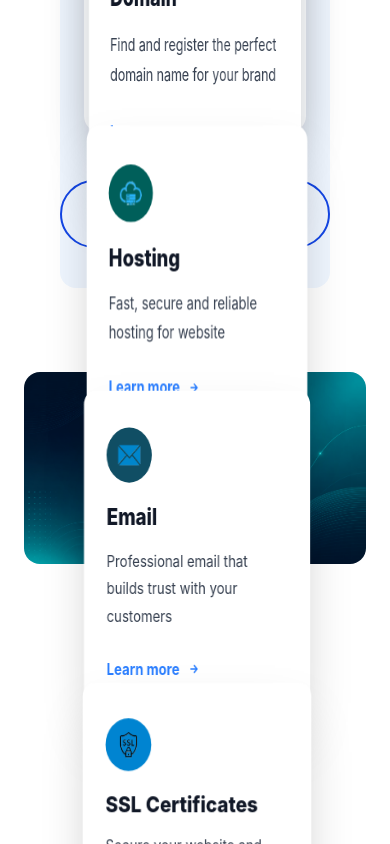
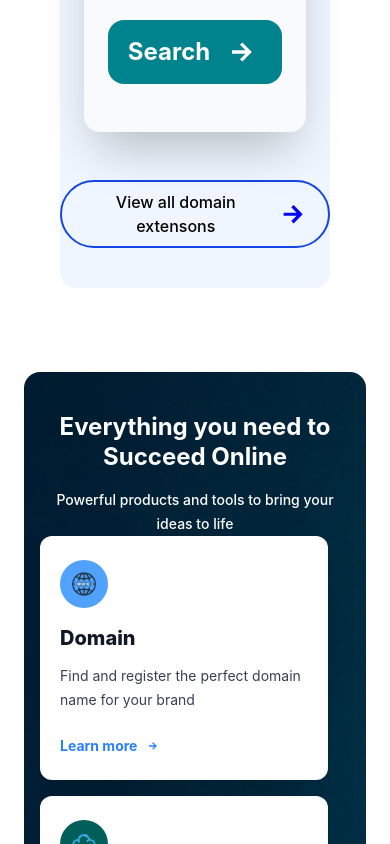
Before and after one commit to PraptiH/DomanBD, a React (Vite) app: page / in a window 390 px wide. Shown: the part 2820-3664 px from the top of the page. Built offline with nearby package versions, Linux system fonts and the light colour scheme.

Commit message:
Make the Service section responsive

```diff
--- a/src/Components/ServiceSection/ServiceSection.tsx
+++ b/src/Components/ServiceSection/ServiceSection.tsx
@@ -50,29 +50,24 @@ function ServiceSection() {
     ]
 
     return (
-        <>
-            <div className='relative p-6 '>
+        <div className='p-6'>
+            <div className='relative overflow-hidden rounded-2xl min-h-350 sm:min-h-300 md:min-h-245 lg:min-h-0'>
+                <img className='absolute inset-0 h-full w-full object-cover' src={bgImg} alt="" />
 
-                <img className=' w-full rounded-2xl' src={bgImg} alt="" />
-
-
-                <div className='absolute inset-0 flex items-center px-6 '>
-
-                    <div className=' w-full space-y-12 '>
-
-                        <div className='space-y-5 text-white text-center lg:-translate-y-4'>
-                            <h2 className='text-4xl font-bold leading-tight md:text-5xl'>Everything you need to Succeed Online</h2>
-                            <p className='text-lg font-medium leading-8 md:text-xl'>Powerful products and tools to bring your ideas to life</p>
+                <div className='relative z-10 flex h-full flex-col items-center justify-center px-4 py-10 sm:px-6 md:px-8 lg:px-6 lg:space-y-12'>
+                    <div className='space-y-4 text-center text-white sm:space-y-5'>
+                        <h2 className='text-2xl font-bold leading-tight sm:text-3xl lg:text-4xl'>Everything you need to Succeed Online</h2>
+                        <p className='text-sm font-medium leading-6 sm:text-base sm:leading-7 lg:text-lg lg:leading-8'>Powerful products and tools to bring your ideas to life</p>
                     </div>
 
-                        <div className='flex flex-wrap justify-center'>
+                    <div className='flex flex-wrap justify-center gap-4 sm:gap-5'>
                         {
-                                services.map((service, index) =>
-                                    <ServicesCard key={service.title} service={service} index={index} />)
+                            services.map((service,index) =>
+                                <ServicesCard key={service.title} service={service} index={index}  />)
                         }
                     </div>
 
-                        <button className="flex items-center mx-auto gap-3 rounded-full bg-white px-6 py-3 font-medium text-teal-900 cursor-pointer">
+                    <button className="mt-4 flex items-center gap-3 rounded-full bg-white px-5 py-3 text-sm font-medium text-teal-900 cursor-pointer sm:px-6 sm:text-base lg:mt-0">
                         Explore all services
                         <svg xmlns="http://www.w3.org/2000/svg"
                             fill="currentColor" viewBox="0 0 24 24" color="teal"
@@ -83,7 +78,6 @@ function ServiceSection() {
                 </div>
             </div>
         </div>
-        </>
     )
 }
 
--- a/src/Components/ServiceSection/ServicesCard.tsx
+++ b/src/Components/ServiceSection/ServicesCard.tsx
@@ -11,18 +11,19 @@ type ServiceCardprops = {
 
 function ServicesCard({ service, index }: ServiceCardprops) {
     const positionClasses = [
-        "scale-125 rotate-y-45",
-        "scale-120 rotate-y-40",
-        "scale-115 rotate-y-35",
-        "scale-110 rotate-y-30",
-        "scale-105  rotate-y-25",
+        "lg:scale-125 lg:rotate-y-45",
+        "lg:scale-120 lg:rotate-y-40",
+        "lg:scale-115 lg:rotate-y-35",
+        "lg:scale-110 lg:rotate-y-30",
+        "lg:scale-105 lg:rotate-y-25",
     ];
 
     return (
-        <div className={`${index !== 0 ? "ml-1" : ""}`}>
+        <div className={`${index !== 0 ? "ml-0 sm:ml-1" : ""} w-full sm:w-auto`}>
             <div
-                className={`relative w-60  shadow-2xl rounded-xl bg-white px-6 py-8 transition-all duration-300 hover:-translate-y-6 hover:rotate-0 hover:scale-130 hover:z-100
-        ${positionClasses[index]}`}>
+                className={`relative w-full max-w-[18rem] shadow-2xl rounded-xl bg-white px-5 py-6
+                    transition-all duration-300 hover:-translate-y-6 hover:rotate-0 hover:scale-130
+                    hover:z-100 sm:w-60 sm:max-w-none ${positionClasses[index]}`}>
 
                 <div className="space-y-4">
                     <div className={`flex h-12 w-12 items-center justify-center rounded-full ${service.imgColor}`}>
```
Lines whose indentation alone changed are shown as unchanged.
